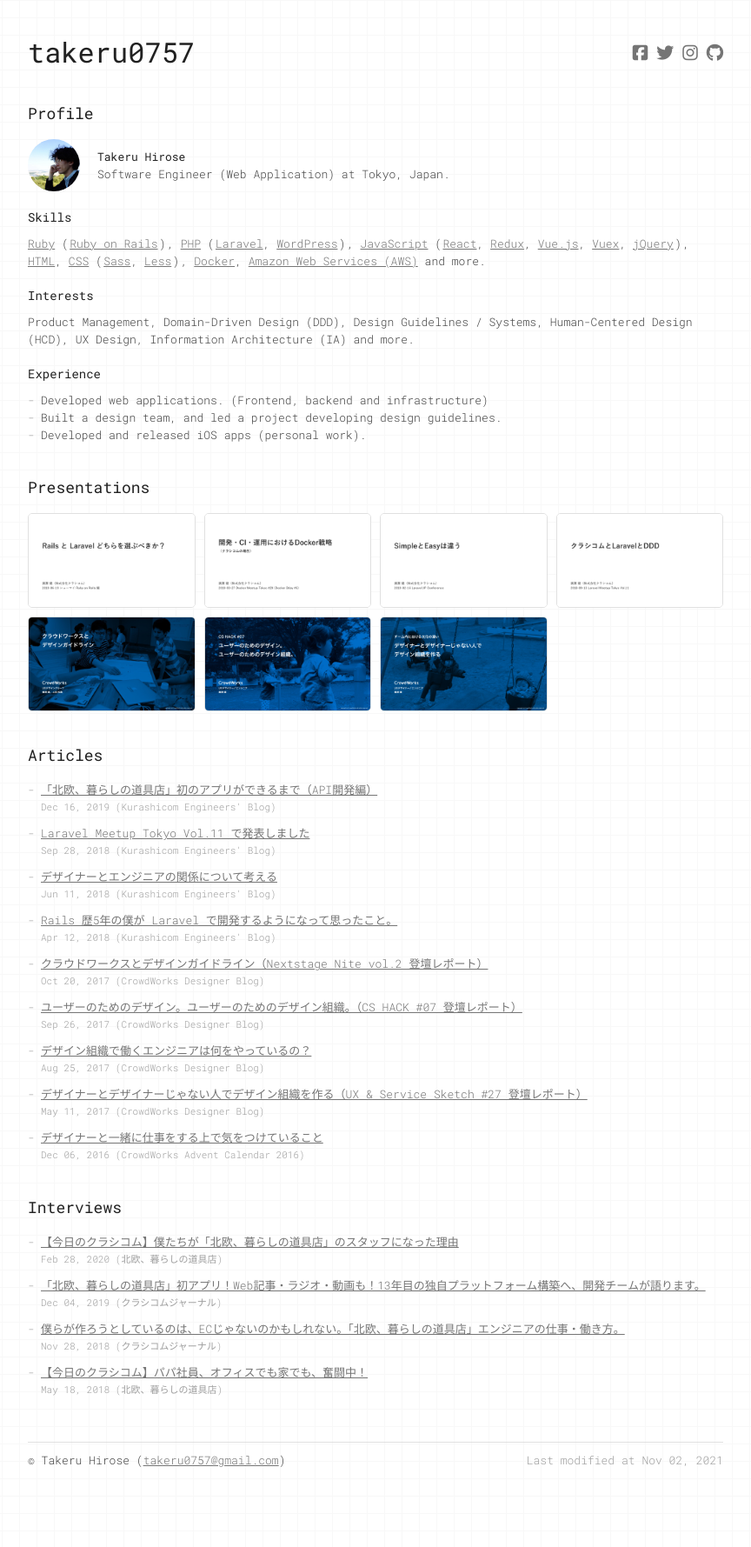
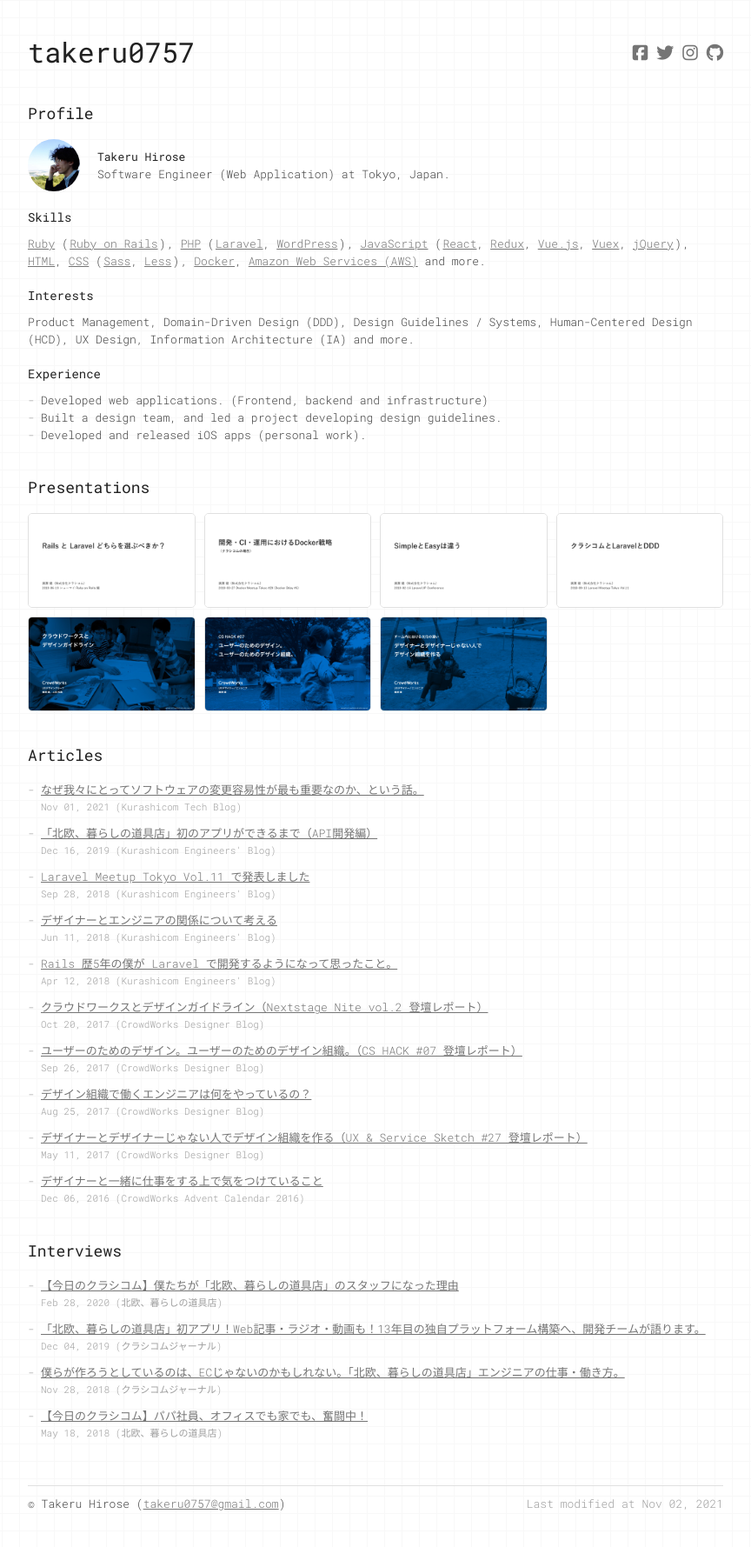
Before and after one commit to takeru0757/takeru0757.github.io, a Jekyll site: the page built from index.html, in a window 1280 px wide. Shown: the whole page at 87% size, without its empty margins (208-1072 px from the left). Built offline with Jekyll 4.4.1, drawn with Linux system fonts in a browser that asks for light colours; nearby versions of some CDN libraries; before the commit the page ends 1729 px from its top, so only the background shows below that.

Commit message:
add new article

```diff
--- a/_data/articles.yml
+++ b/_data/articles.yml
@@ -1,3 +1,8 @@
+- title: なぜ我々にとってソフトウェアの変更容易性が最も重要なのか、という話。
+  url: https://note.com/kurashicom_tech/n/n50a0e032bb68
+  src: Kurashicom Tech Blog
+  date: 2021-11-01
+
 - title: 「北欧、暮らしの道具店」初のアプリができるまで（API開発編）
   url: https://note.com/kurashicom_tech/n/nc2d9f025c909
   src: Kurashicom Engineers' Blog
```
